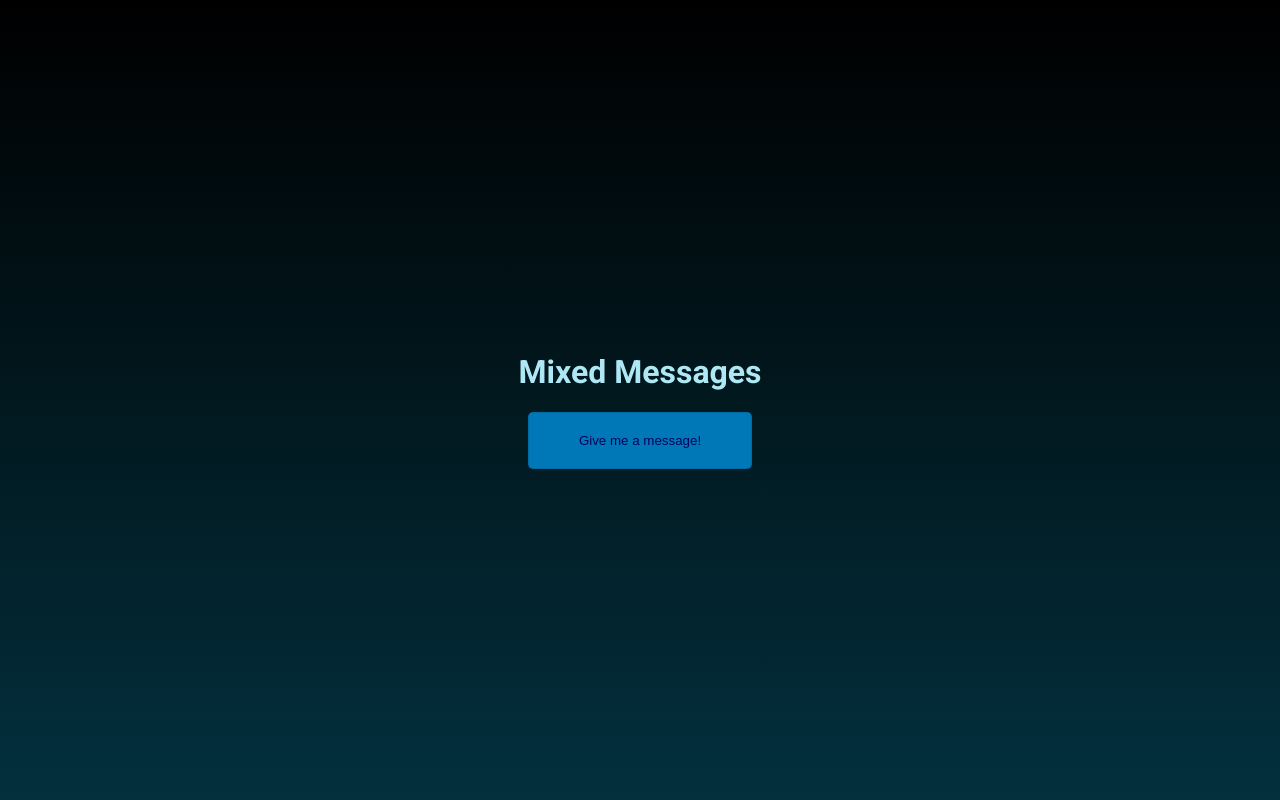
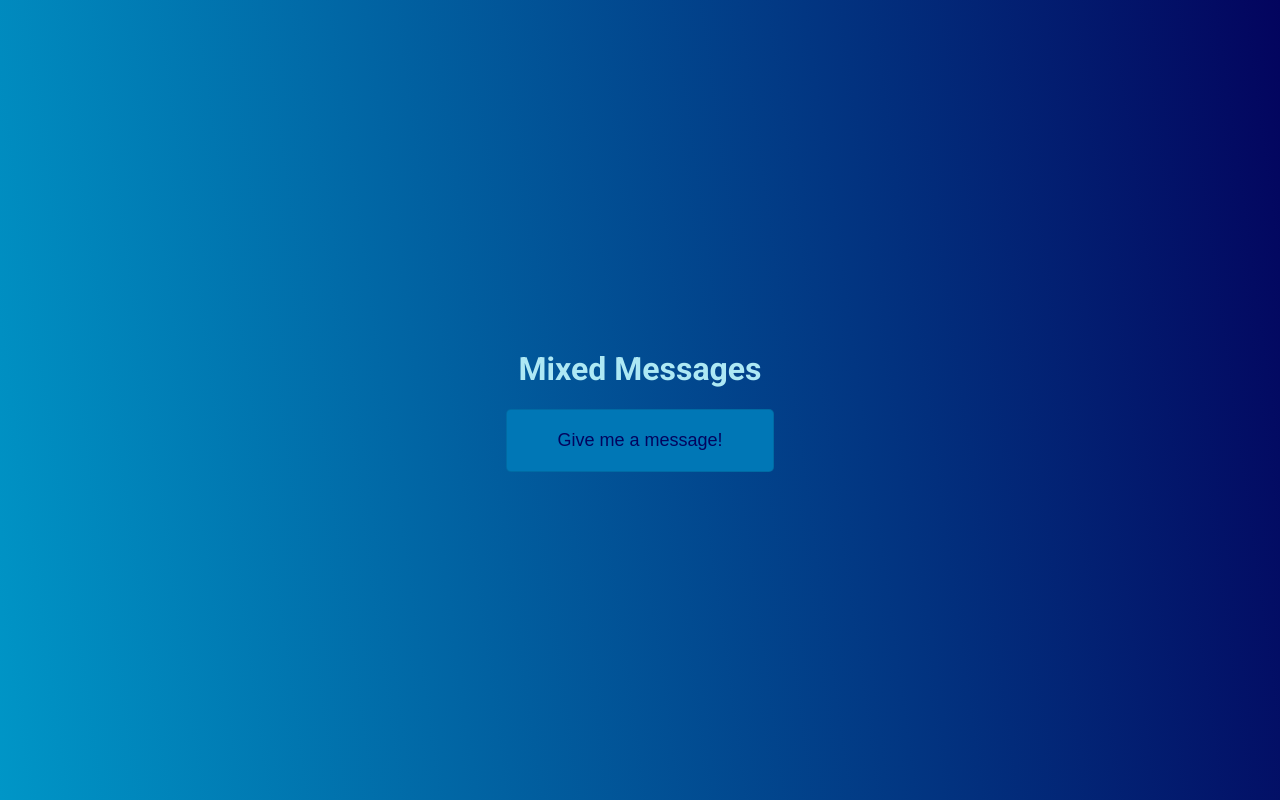
Before and after one commit to kiripi/mixed-messages, a plain HTML site: page index.html in a window 1280 px wide. Drawn offline with Linux system fonts and the light colour scheme.

Commit message:
add html classes, change body colors, improve script code

```diff
--- a/index.html
+++ b/index.html
@@ -18,7 +18,7 @@
     <div class="container">
       <h1>Mixed Messages</h1>
     </div>
-    <button>Give me a message!</button>
+    <button id="btn">Give me a message!</button>
     <script src="script.js"></script>
   </body>
 </html>
--- a/script.js
+++ b/script.js
@@ -1,4 +1,4 @@
-const button = document.querySelector("button");
+const button = document.getElementById("btn");
 
 const deepQuotes = [
   "develop success from failures",
@@ -25,7 +25,7 @@ const lifeQuotes = [
 ];
 
 const newMessage = document.createElement("p");
-document.querySelector("div").appendChild(newMessage);
+document.querySelector(".container").appendChild(newMessage);
 
 function generateIndexNumber() {
   let indexNumber = Math.floor(Math.random() * 5);
@@ -33,9 +33,12 @@ function generateIndexNumber() {
 }
 
 function mixPieces() {
-  let message = `${deepQuotes[generateIndexNumber()]}, ${
-    successQuotes[generateIndexNumber()]
-  }, ${lifeQuotes[generateIndexNumber()]}`;
+  let randomNumber1 = generateIndexNumber();
+  let randomNumber2 = generateIndexNumber();
+  let randomNumber3 = generateIndexNumber();
+
+  let message = `${deepQuotes[randomNumber1]}, ${successQuotes[randomNumber2]}, ${lifeQuotes[randomNumber3]}`;
+
   return message[0].toUpperCase() + message.slice(1);
 }
 
--- a/style.css
+++ b/style.css
@@ -6,11 +6,11 @@
 
 body {
   align-items: center;
-  background: rgb(0, 0, 0);
+  background: rgb(3, 4, 94);
   background: linear-gradient(
-    180deg,
-    rgba(0, 0, 0, 1) 0%,
-    rgba(3, 48, 62, 1) 100%
+    262deg,
+    rgba(3, 4, 94, 1) 0%,
+    rgba(0, 150, 199, 1) 100%
   );
   color: #ade8f4;
   display: flex;
@@ -23,20 +23,21 @@ body {
   text-align: center;
 }
 
-button {
+#btn {
   color: #03045e;
   background-color: #0077b6;
   border: 1px solid rgba(0, 0, 0, 0.1);
   border-radius: 5px;
+  font-size: 18px;
   padding: 20px 50px;
 }
 
-button:hover {
+#btn:hover {
   cursor: pointer;
   background-image: linear-gradient(to top, #ade8f4, #0077b6);
 }
 
-button:active {
+#btn:active {
   margin: 1px 1px 0;
   box-shadow: -1px -1px 1px #8bf;
 }
```
